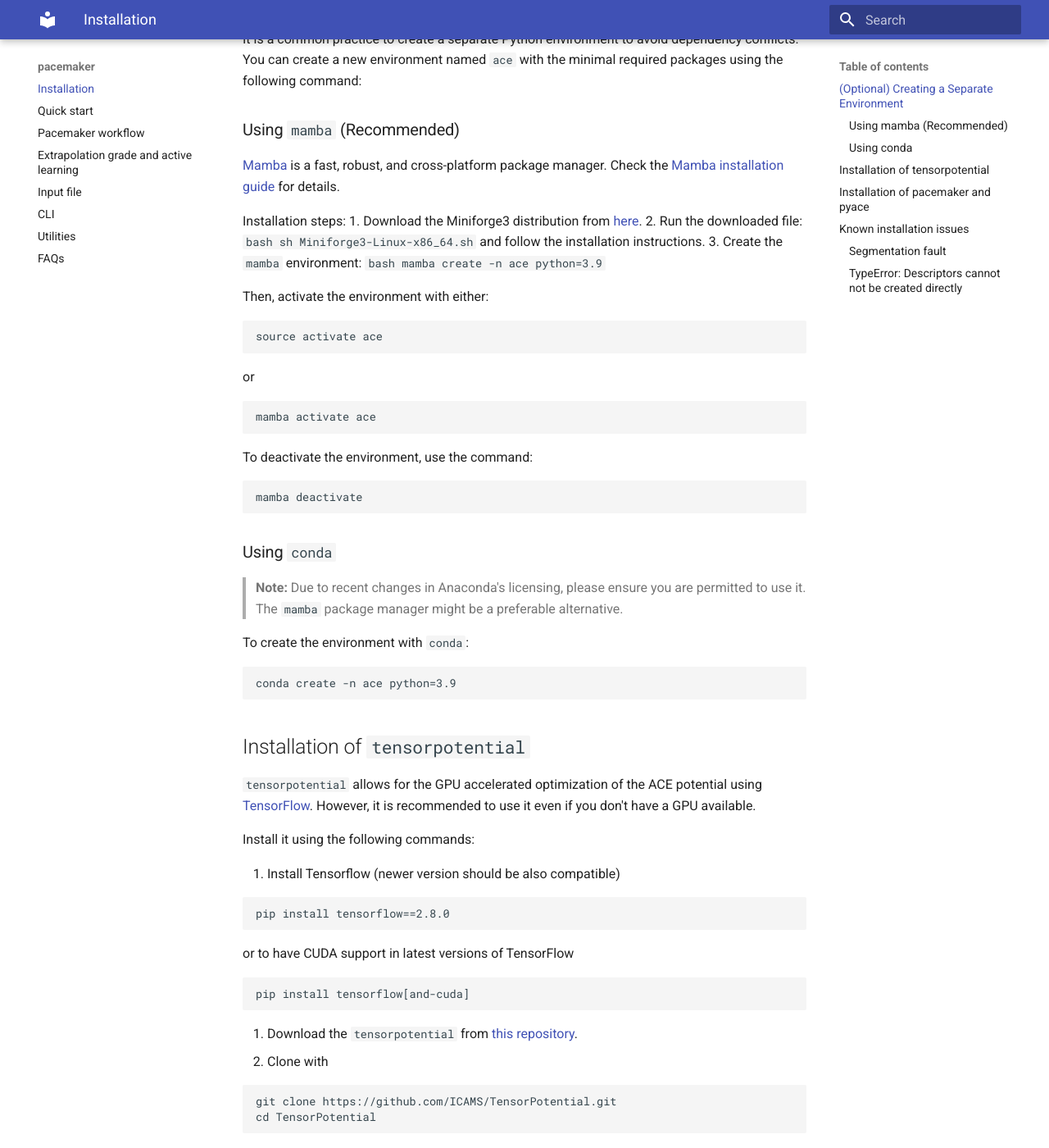
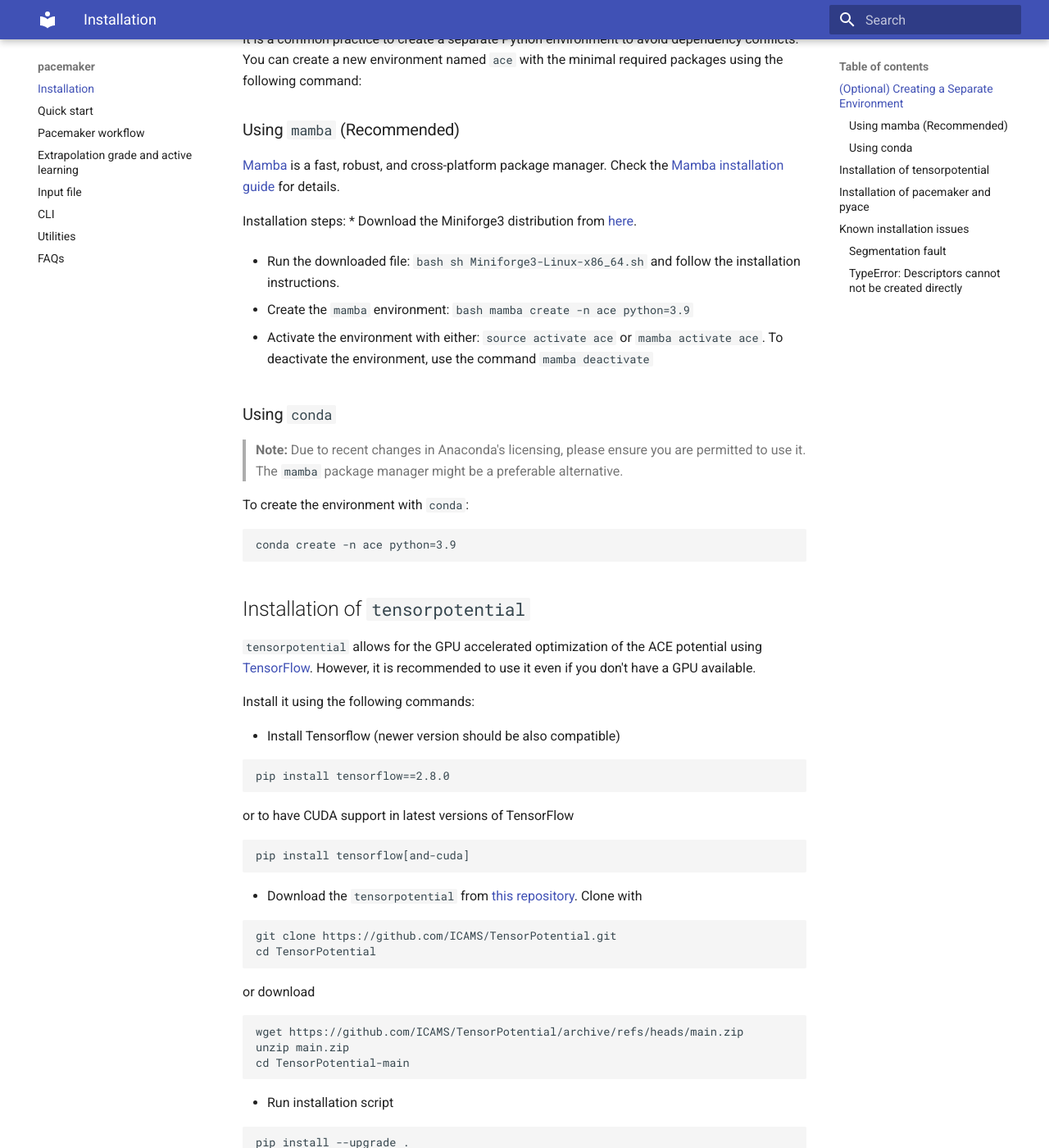
Before and after one commit to ICAMS/python-ace, an MkDocs documentation site: the page built from docs/pacemaker/install.md, in a window 1280 px wide and 1400 px high, scrolled down 196 px. Shown: the whole window at 82% size. Built offline with MkDocs 1.6.1 and Material for MkDocs 9.7.7, drawn with Linux system fonts in a browser that asks for light colours; some of the changed text lies outside the part shown.

Commit message:
Update install.md

````diff
--- a/docs/pacemaker/install.md
+++ b/docs/pacemaker/install.md
@@ -10,29 +10,20 @@
 [Mamba](https://mamba.readthedocs.io/en/latest/index.html) is a fast, robust, and cross-platform package manager. Check the [Mamba installation guide](https://mamba.readthedocs.io/en/latest/installation/mamba-installation.html) for details.
 
 Installation steps:
-1. Download the Miniforge3 distribution from [here](https://github.com/conda-forge/miniforge?tab=readme-ov-file#miniforge3).
-2. Run the downloaded file:
+* Download the Miniforge3 distribution from [here](https://github.com/conda-forge/miniforge?tab=readme-ov-file#miniforge3).
+
+* Run the downloaded file:
    ```bash
    sh Miniforge3-Linux-x86_64.sh
    ```
    and follow the installation instructions.
-3. Create the `mamba` environment:
+
+* Create the `mamba` environment:
    ```bash
    mamba create -n ace python=3.9
    ```
 
-Then, activate the environment with either:
-```bash
-source activate ace
-```
-or
-```bash
-mamba activate ace
-```
-To deactivate the environment, use the command:
-```bash
-mamba deactivate
-```
+* Activate the environment with either: `source activate ace` or `mamba activate ace`. To deactivate the environment, use the command `mamba deactivate`
 
 ### Using `conda`
 > **Note:** Due to recent changes in Anaconda's licensing, please ensure you are permitted to use it. The `mamba` package manager might be a preferable alternative.
@@ -50,7 +41,7 @@
 
 Install it using the following commands:
 
-1. Install Tensorflow (newer version should be also compatible)
+* Install Tensorflow (newer version should be also compatible)
 ```
 pip install tensorflow==2.8.0
 ```
@@ -59,19 +50,20 @@
 pip install tensorflow[and-cuda]
 ```
 
-2. Download the `tensorpotential` from [this repository](https://github.com/ICAMS/TensorPotential).
-* Clone with
+* Download the `tensorpotential` from [this repository](https://github.com/ICAMS/TensorPotential).
+Clone with
 ```
 git clone https://github.com/ICAMS/TensorPotential.git
 cd TensorPotential
 ```
-* or download
+or download
 ```
 wget https://github.com/ICAMS/TensorPotential/archive/refs/heads/main.zip
 unzip main.zip
 cd TensorPotential-main
 ```
-3. Run installation script
+
+* Run installation script
 ```
 pip install --upgrade .
 ```
@@ -87,19 +79,18 @@
 
 To install `pyace`:
 
-1. Download `pyace` from [this repository](https://github.com/ICAMS/python-ace).
-* Clone with
+* Download `pyace` from [this repository](https://github.com/ICAMS/python-ace). Clone with
 ```
 git clone https://github.com/ICAMS/python-ace.git
 cd python-ace
 ```
-
-* or download
+or download
 ```
 wget https://github.com/ICAMS/python-ace/archive/refs/heads/master.zip
 cd python-ace-master
 ```
-2. Run installation script
+
+* Run installation script
 ```
 pip install --upgrade .
 ```
````
